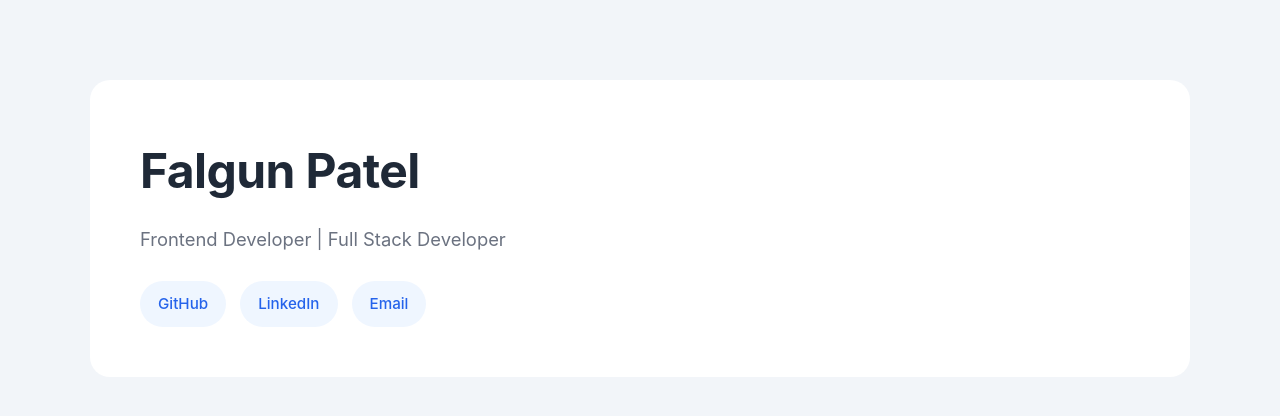
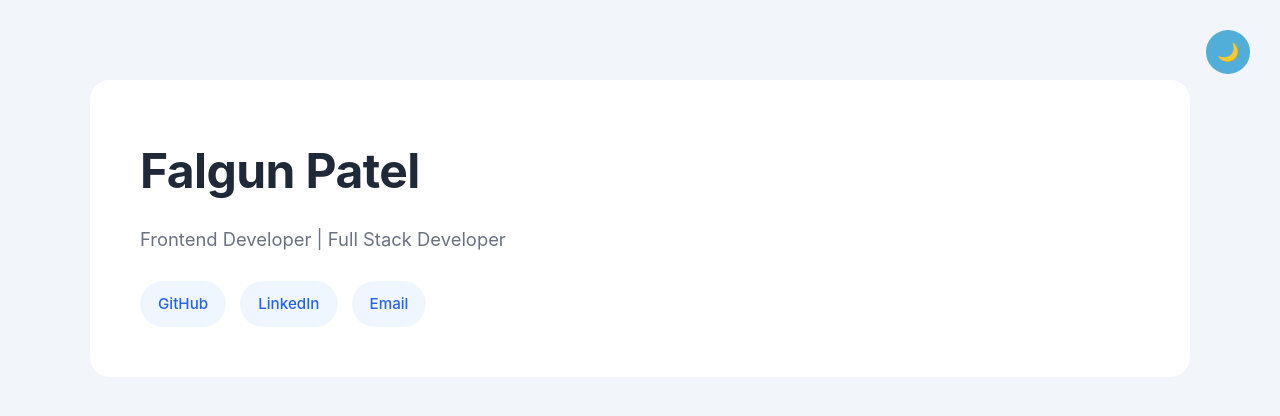
Before and after one commit to Falgunp07/portfolio-react, a React (Vite) app: page / in a window 1280 px wide. Shown: the top 416 px of the page. Built offline with nearby package versions, Linux system fonts and the light colour scheme.

Commit message:
Add theme toggle using React state

```diff
--- a/src/App.jsx
+++ b/src/App.jsx
@@ -1,9 +1,32 @@
+import { useEffect, useState } from "react";
 import Header from "./components/Header";
+import ThemeToggle from "./components/ThemeToggle";
 
 function App() {
+  const [isDark, setIsDark] = useState(false);
+
+  // load saved theme
+  useEffect(() => {
+    const savedTheme = localStorage.getItem("theme");
+    if (savedTheme === "dark") {
+      setIsDark(true);
+    }
+  }, []);
+
+  // apply theme to body and save
+  useEffect(() => {
+    document.body.classList.toggle("dark", isDark);
+    localStorage.setItem("theme", isDark ? "dark" : "light");
+  }, [isDark]);
+
+  const toggleTheme = () => {
+    setIsDark((prev) => !prev);
+  };
+
   return (
     <>
-      <Header/>
+      <ThemeToggle isDark={isDark} toggleTheme={toggleTheme} />
+      <Header />
     </>
   );
 }
--- /dev/null
+++ b/src/components/ThemeToggle.jsx
@@ -0,0 +1,13 @@
+function ThemeToggle({ isDark, toggleTheme }) {
+  return (
+    <button
+      id="themeToggle"
+      onClick={toggleTheme}
+      aria-label="Toggle theme"
+    >
+      {isDark ? "☀️" : "🌙"}
+    </button>
+  );
+}
+
+export default ThemeToggle;
```
